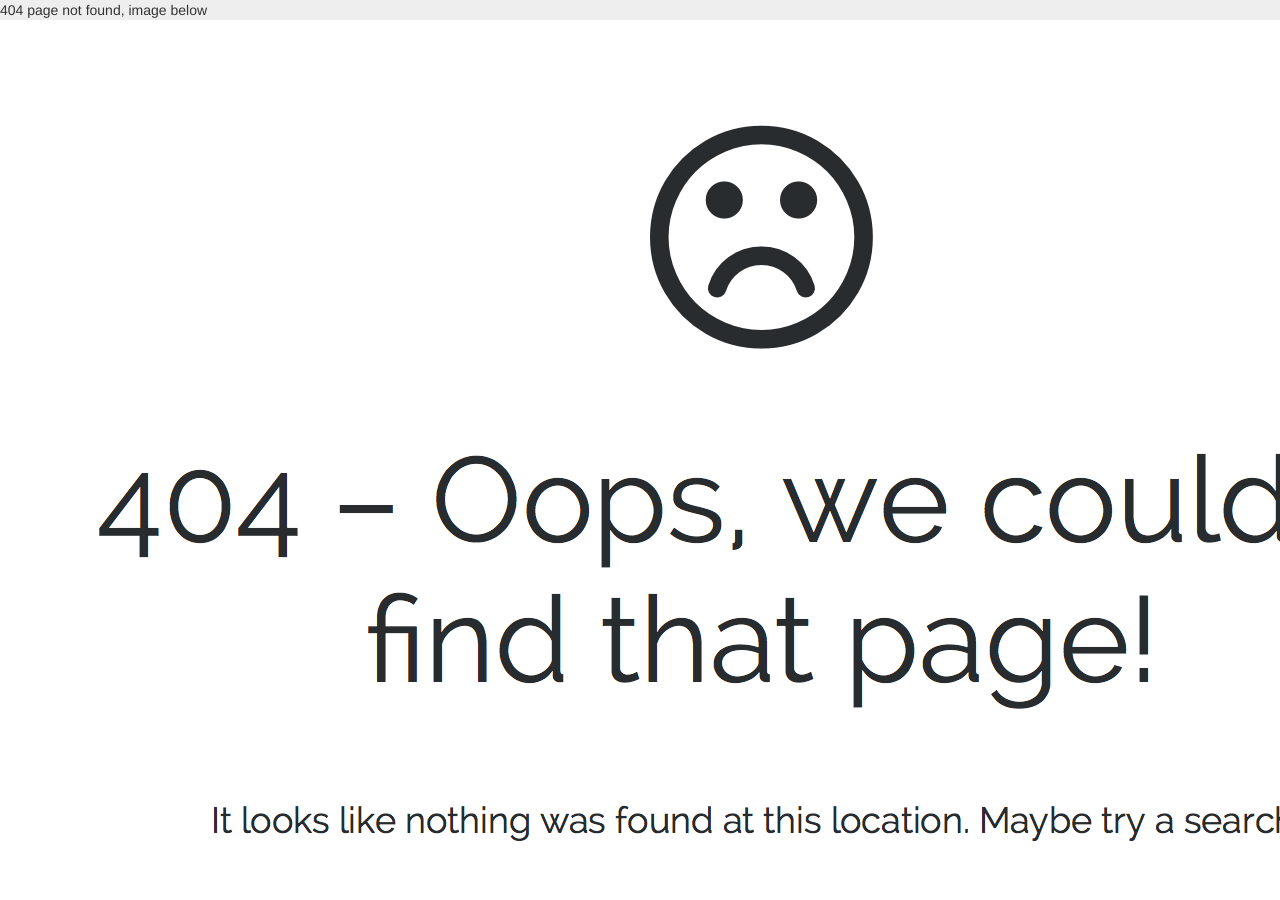
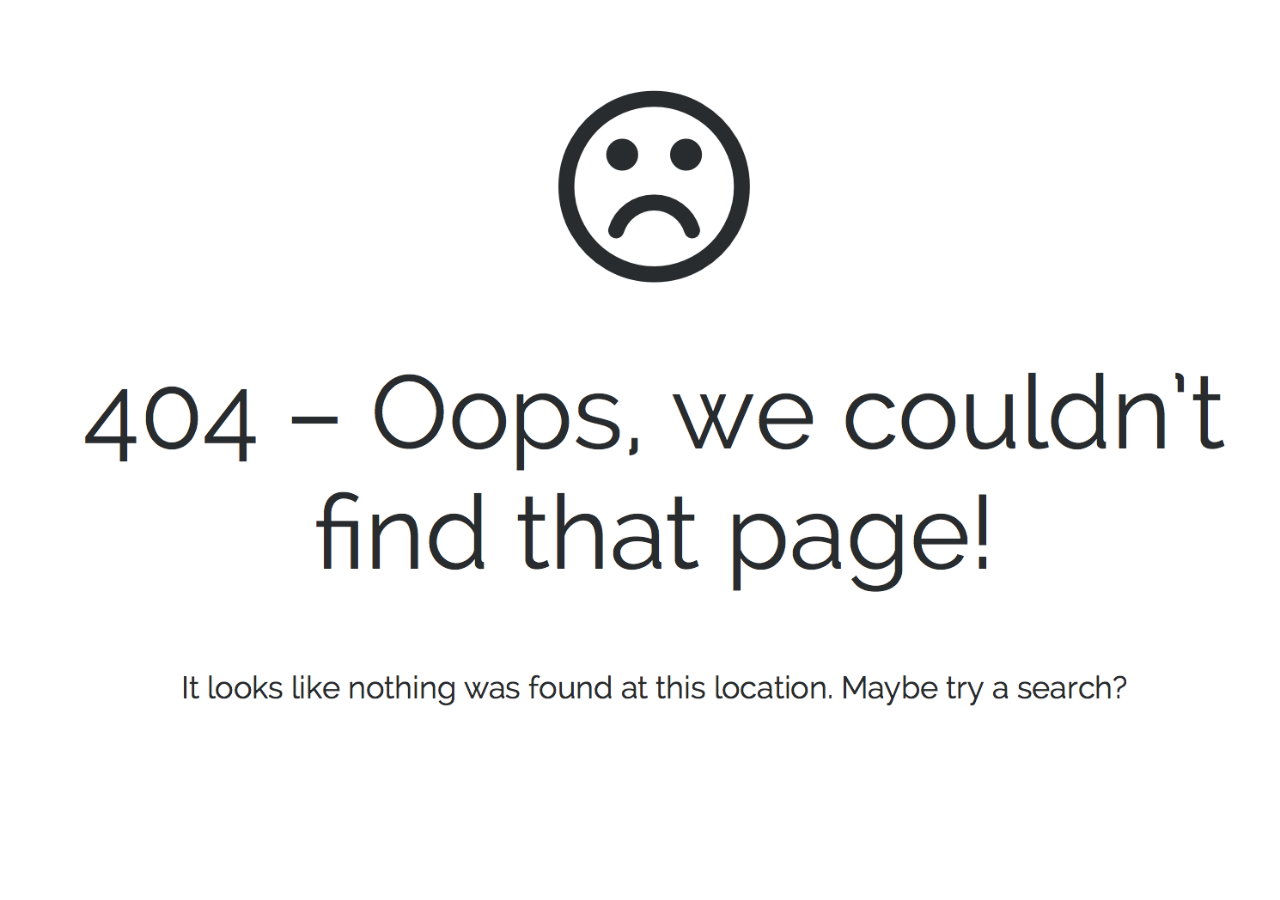
Before and after one commit to sid8491/imdbtvrating, a Django app: template show_rating/templates/show_rating/404.html in a window 1280 px wide; the page is wider, and only the part inside the window is pictured. Shown: the part 52-952 px from the top of that part. After the commit the page ends 758 px from the top of that part, so only its background shows below. Run offline with Django 3.2, Linux system fonts and the light colour scheme; the template is opened without the code that fills it, so the values that code supplies are empty; some libraries are stand-ins or nearby versions.

Commit message:
added 404 page

```diff
--- a/show_rating/templates/show_rating/404.html
+++ b/show_rating/templates/show_rating/404.html
@@ -6,9 +6,7 @@
 </head>
 <body>
 {% include 'show_rating/header.html' %}
-
-404 page not found, image below
 {% load staticfiles %}
-<img src="{% static "show_rating/images/404.png" %}" alt="404 Page Not Found Image">
+<img src="{% static "show_rating/images/404.png" %}" alt="404 Page Not Found Image" width="100%">
 </body>
 </html>
```
